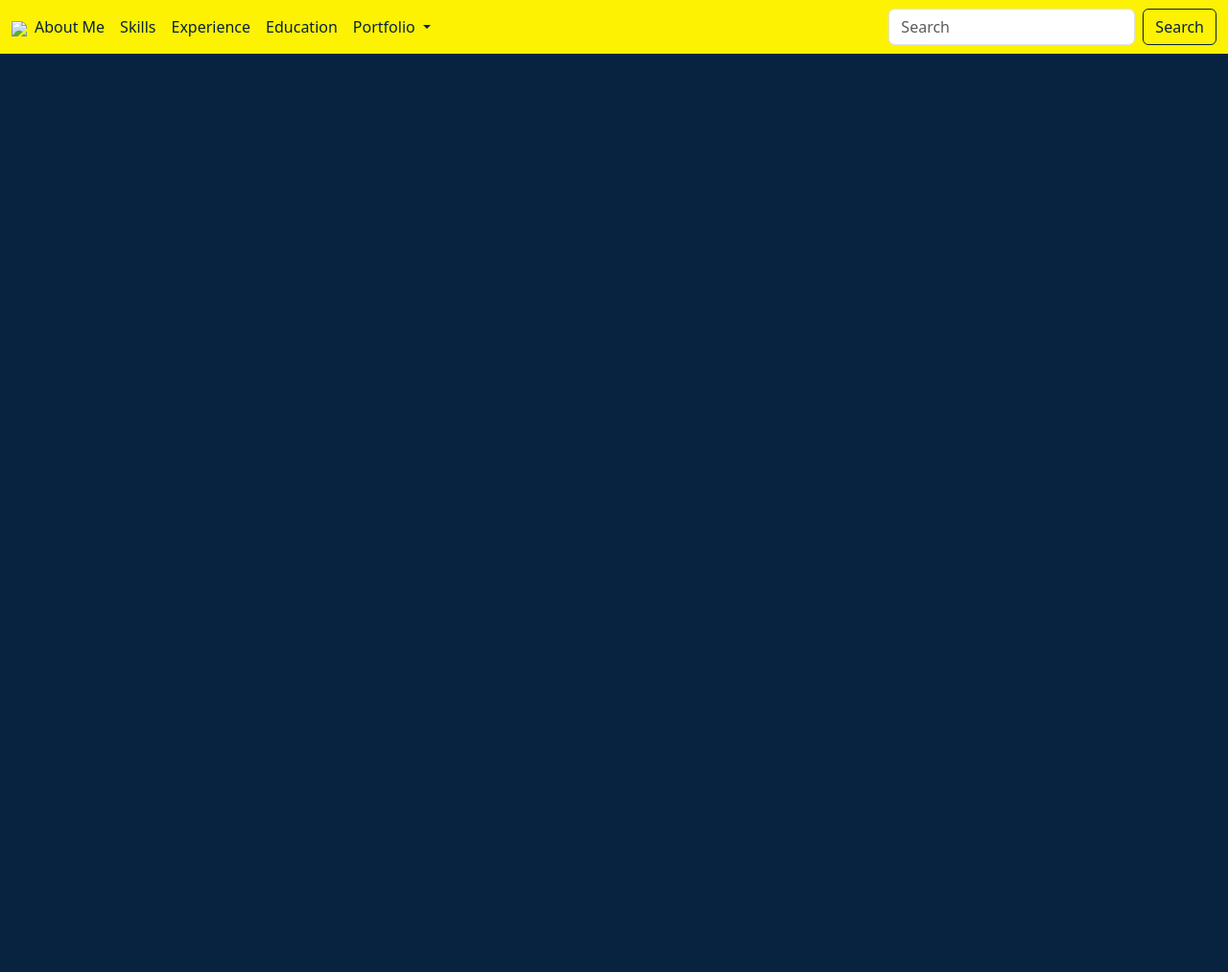
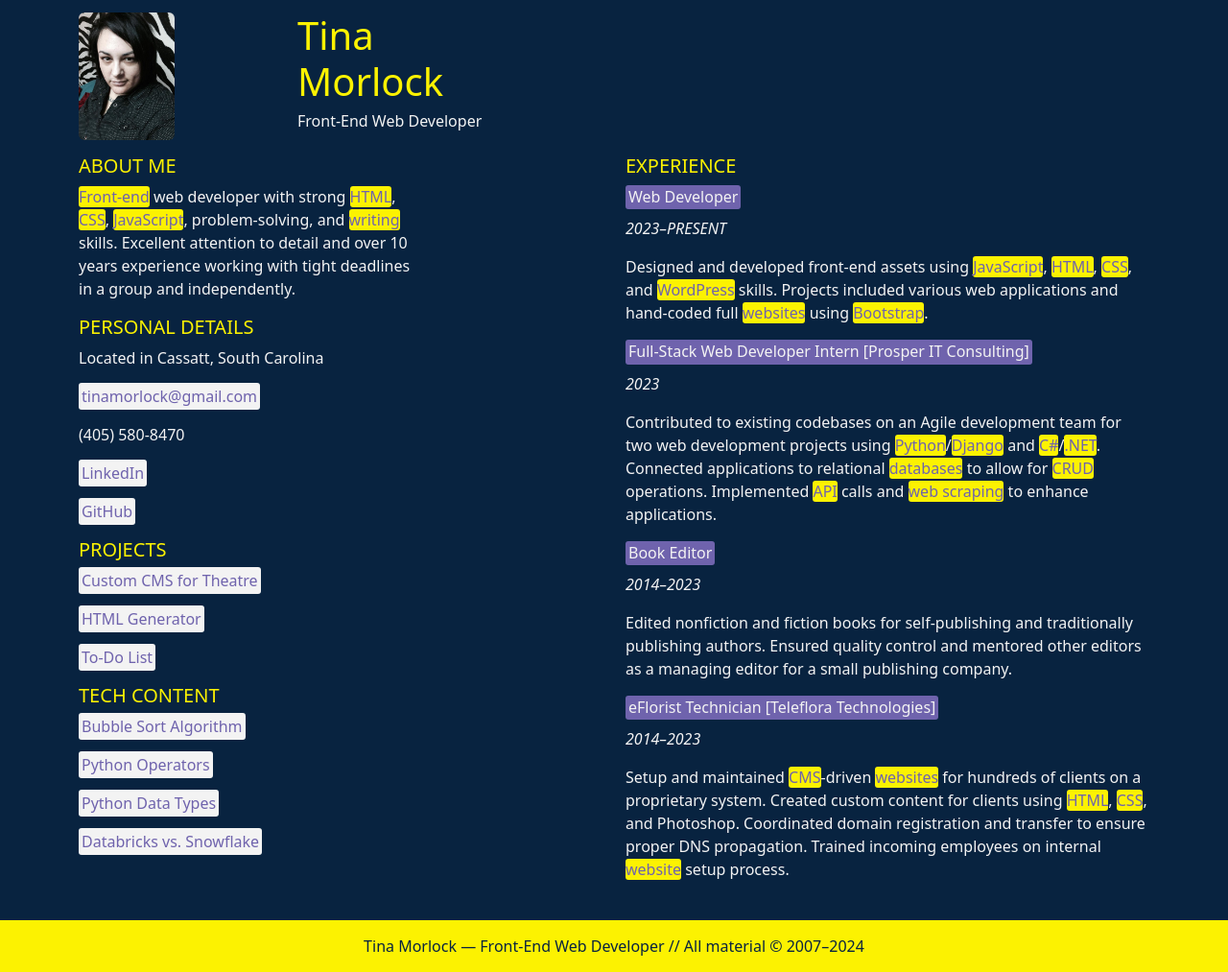
Before and after one commit to tinamorlock/Resume, a plain HTML site: page index.html in a window 1280 px wide. Shown: the whole page at 96% size. Before the commit the page ends 800 px from the top, so only its background shows below. Drawn offline with nearby package versions, Linux system fonts and the light colour scheme.

Commit message:
redid design for a more minimalist feel. Added homepage content and placeholder links for skills-based portfolio pages.

```diff
--- a/index.html
+++ b/index.html
@@ -1,7 +1,7 @@
 <!DOCTYPE html>
 <html>
 <head>
-    <title>Tina Morlock's Resume: JavaScript Web Developer </title>
+    <title>Tina Morlock's Resume: Front-End Web Developer </title>
     <meta charset="utf-8">
     <meta name="viewport" content="width=device-width, initial-scale=1">
     <link href="https://cdn.jsdelivr.net/npm/bootstrap@5.3.2/dist/css/bootstrap.min.css" rel="stylesheet" integrity="sha384-T3c6CoIi6uLrA9TneNEoa7RxnatzjcDSCmG1MXxSR1GAsXEV/Dwwykc2MPK8M2HN" crossorigin="anonymous">
@@ -9,43 +9,81 @@
     <link rel="stylesheet" href="resume.css" type="text/css">
 </head>
 <body>
-    <nav class="navbar navbar-expand-lg bg-body-tertiary">
-        <div class="container-fluid">
-            <button class="navbar-toggler" type="button" data-bs-toggle="collapse" data-bs-target="#navbarSupportedContent" aria-controls="navbarSupportedContent" aria-expanded="false" aria-label="Toggle navigation">
-                <span class="navbar-toggler-icon"></span>
-            </button>
-            <div class="collapse navbar-collapse" id="navbarSupportedContent">
-                <a href="#"><img src="assets/images/tm-logo.jpg" class="TM--logo"></a>
-                <ul class="navbar-nav me-auto mb-2 mb-lg-0">
-                    <li class="nav-item">
-                        <a class="nav-link" href="#about">About Me</a>
-                    </li>
-                    <li class="nav-item">
-                        <a class="nav-link" href="#skills">Skills</a>
-                    </li>
-                    <li class="nav-item">
-                        <a class="nav-link" href="#experience">Experience</a>
-                    </li>
-                    <li class="nav-item">
-                        <a class="nav-link" href="#education">Education</a>
-                    </li>
-                    <li class="nav-item dropdown">
-                        <a class="nav-link dropdown-toggle" href="#" role="button" data-bs-toggle="dropdown" aria-expanded="false">
-                            Portfolio
-                        </a>
-                        <ul class="dropdown-menu">
-                            <li><a class="dropdown-item" href="portfolio/front-end-web.html">Front-End [Web]</a></li>
-                            <li><a class="dropdown-item" href="portfolio/front-end-js.html">Front-End [JS]</a></li>
-                        </ul>
-                    </li>
-                </ul>
-                <form class="d-flex" role="search">
-                    <input class="form-control me-2" type="search" placeholder="Search" aria-label="Search">
-                    <button class="btn btn-outline-success" type="submit">Search</button>
-                </form>
-            </div>
+
+<div class="container">
+    <div class="row">
+        <div class="col">
+            <img src="assets/images/tina-morlock.jpg" class="img-fluid rounded" id="profile-photo" alt="Tina Morlock, front-end developer">
         </div>
-    </nav>
+        <div class="col">
+            <h1>Tina Morlock</h1>
+            <h6>Front-End Web Developer</h6>
+        </div>
+        <div class="col"></div>
+        <div class="col"></div>
+        <div class="col"></div>
+    </div>
+    <div class="row down">
+        <div class="col">
+            <h5>ABOUT ME</h5>
+            <p class="left-column">
+                <a href="#" class="skill-link">Front-end</a> web developer with strong <a href="#" class="skill-link">HTML</a>, <a href="#" class="skill-link">CSS</a>, <a href="#" class="skill-link">JavaScript</a>, problem-solving, and <a href="#" class="skill-link">writing</a> skills.
+                Excellent attention to detail and over 10 years experience working with tight deadlines in a group and independently.
+            </p>
+            <h5>PERSONAL DETAILS</h5>
+            <p class="left-column">
+                Located in Cassatt, South Carolina
+            </p>
+            <p class="left-column">
+                <a href="mailto:tinamorlock@gmail.com">tinamorlock@gmail.com</a>
+            </p>
+            <p class="left-column">
+                (405) 580-8470
+            </p>
+            <p class="left-column">
+                <a href="https://www.linkedin.com/in/tinamorlock/" target="_blank">LinkedIn</a>
+            </p>
+            <p class="left-column">
+                <a href="https://github.com/tinamorlock" target="_blank">GitHub</a>
+            </p>
+            <h5>PROJECTS</h5>
+            <p><a href="https://github.com/tinamorlock/TheatreCMS3" target="_blank">Custom CMS for Theatre</a></p>
+            <p><a href="https://github.com/tinamorlock/HTML-Generator" target="_blank">HTML Generator</a></p>
+            <p><a href="https://github.com/tinamorlock/ToDoList" target="_blank">To-Do List</a></p>
+            <h5>TECH CONTENT</h5>
+            <p><a href="https://shorturl.at/cxD68" target="_blank">Bubble Sort Algorithm</a></p>
+            <p><a href="https://shorturl.at/aejoC" target="_blank">Python Operators</a></p>
+            <p><a href="https://shorturl.at/nKY79" target="_blank">Python Data Types</a></p>
+            <p><a href="https://shorturl.at/koxzM" target="_blank">Databricks vs. Snowflake</a></p>
+        </div>
+        <div class="col">
+            <h5>EXPERIENCE</h5>
+            <h6 class="job-title">Web Developer</h6>
+            <p><em>2023–PRESENT</em></p>
+            <p>
+                Designed and developed front-end assets using <a href="#" class="skill-link">JavaScript</a>, <a href="#" class="skill-link">HTML</a>, <a href="#" class="skill-link">CSS</a>, and <a href="#" class="skill-link">WordPress</a> skills. Projects included various web applications and hand-coded full <a href="#" class="skill-link">websites</a> using <a href="#" class="skill-link">Bootstrap</a>.
+            </p>
+            <h6 class="job-title">Full-Stack Web Developer Intern [Prosper IT Consulting]</h6>
+            <p><em>2023</em></p>
+            <p>
+                Contributed to existing codebases on an Agile development team for two web development projects using <a href="#" class="skill-link">Python</a>/<a href="#" class="skill-link">Django</a> and <a href="#" class="skill-link">C#</a>/<a href="#" class="skill-link">.NET</a>. Connected applications to relational <a href="#" class="skill-link">databases</a> to allow for <a href="#" class="skill-link">CRUD</a> operations. Implemented <a href="#" class="skill-link">API</a> calls and <a href="#" class="skill-link">web scraping</a> to enhance applications.
+            </p>
+            <h6 class="job-title">Book Editor</h6>
+            <p><em>2014–2023</em></p>
+            <p>
+                Edited nonfiction and fiction books for self-publishing and traditionally publishing authors. Ensured quality control and mentored other editors as a managing editor for a small publishing company.
+            </p>
+            <h6 class="job-title">eFlorist Technician [Teleflora Technologies]</h6>
+            <p><em>2014–2023</em></p>
+            <p>
+                Setup and maintained <a href="#" class="skill-link">CMS</a>-driven <a href="#" class="skill-link">websites</a> for hundreds of clients on a proprietary system. Created custom content for clients using <a href="#" class="skill-link">HTML</a>, <a href="#" class="skill-link">CSS</a>, and Photoshop. Coordinated domain registration and transfer to ensure proper DNS propagation. Trained incoming employees on internal <a href="#" class="skill-link">website</a> setup process.
+            </p>
+        </div>
+    </div>
+</div>
+<footer>
+    Tina Morlock — Front-End Web Developer // All material &copy; 2007–2024
+</footer>
 
     <script src="https://cdn.jsdelivr.net/npm/bootstrap@5.3.2/dist/js/bootstrap.bundle.min.js" integrity="sha384-C6RzsynM9kWDrMNeT87bh95OGNyZPhcTNXj1NW7RuBCsyN/o0jlpcV8Qyq46cDfL" crossorigin="anonymous"></script>
     <script src="script.js" type="text/javascript"></script>
--- a/resume.css
+++ b/resume.css
@@ -10,44 +10,55 @@ html, body {
     background-color: var(--dark);
     padding: 0;
     margin: 0;
+    color: var(--light);
 }
 
-.bg-body-tertiary {
-    background-color: var(--yellow) !important;
-    color: var(--dark);
+.container {
+    margin-top: 1%;
 }
 
-.btn-outline-success {
-    color: var(--dark);
-    border-color: var(--dark);
+.img-fluid {
+    max-width: 100px;
 }
 
-.btn-outline-success:hover {
-    background-color: var(--violet);
-    color: var(--yellow);
-    border-color: var(--dark);
-}
-
-.nav-link:hover {
-    background-color: var(--violet);
-}
-
-.dropdown-menu {
-    background-color: var(--light);
-}
-.dropdown-item:hover {
-    background-color: var(--violet);
+h1,h5 {
     color: var(--yellow);
 }
 
-.nav-link {
+.down {
+    margin-top: 15px;
+}
+
+.left-column {
+    width: 65%;
+}
+
+a {
+    background-color: var(--light);
+    color: var(--violet);
+    padding: 3px;
+    border-radius: 3px;
+    text-decoration: none;
+}
+
+.skill-link {
+    background-color: var(--yellow);
+    color: var(--violet);
+    padding: 0;
+}
+
+.job-title {
+    background-color: var(--violet);
+    display: inline-block;
+    padding: 3px;
+    border-radius: 3px;
+}
+
+footer {
+    margin-top: 25px;
+    text-align: center;
+    width: 100%;
+    padding: 15px;
+    background-color: var(--yellow);
     color: var(--dark);
 }
-
-.nav-link:hover, active:hover {
-    color: var(--yellow);
-}
-
-.TM--logo {
-    width: 15%;
-}
```
Also changed, not shown: assets/images/tina-morlock.jpg (added).
